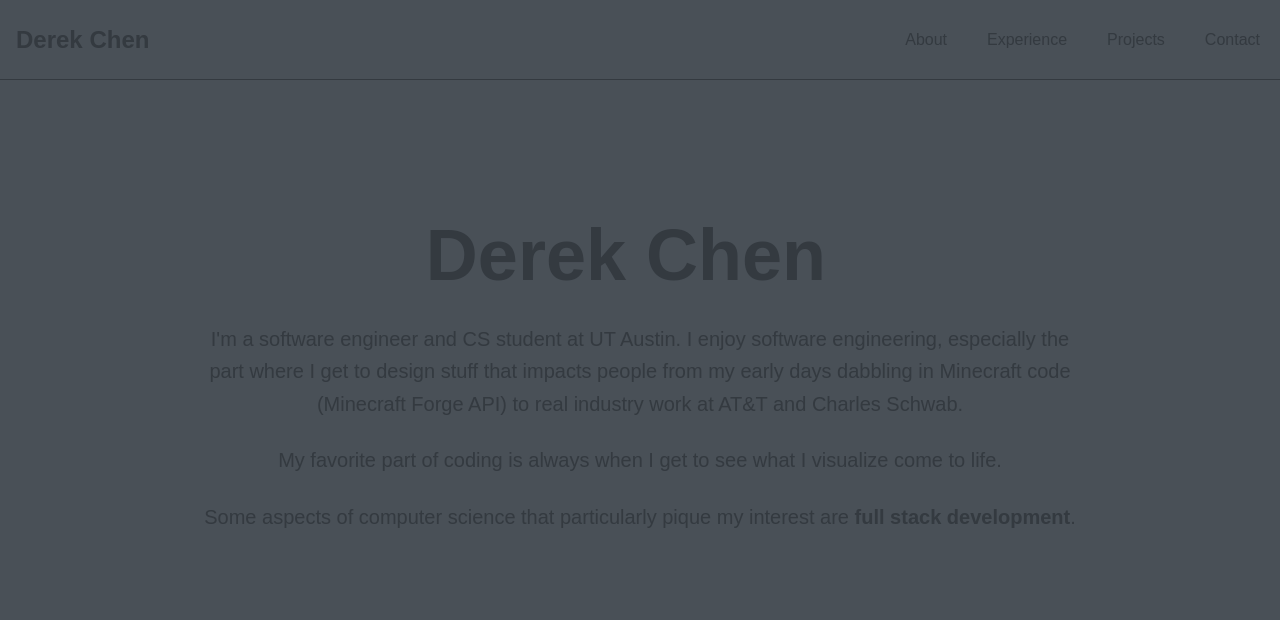
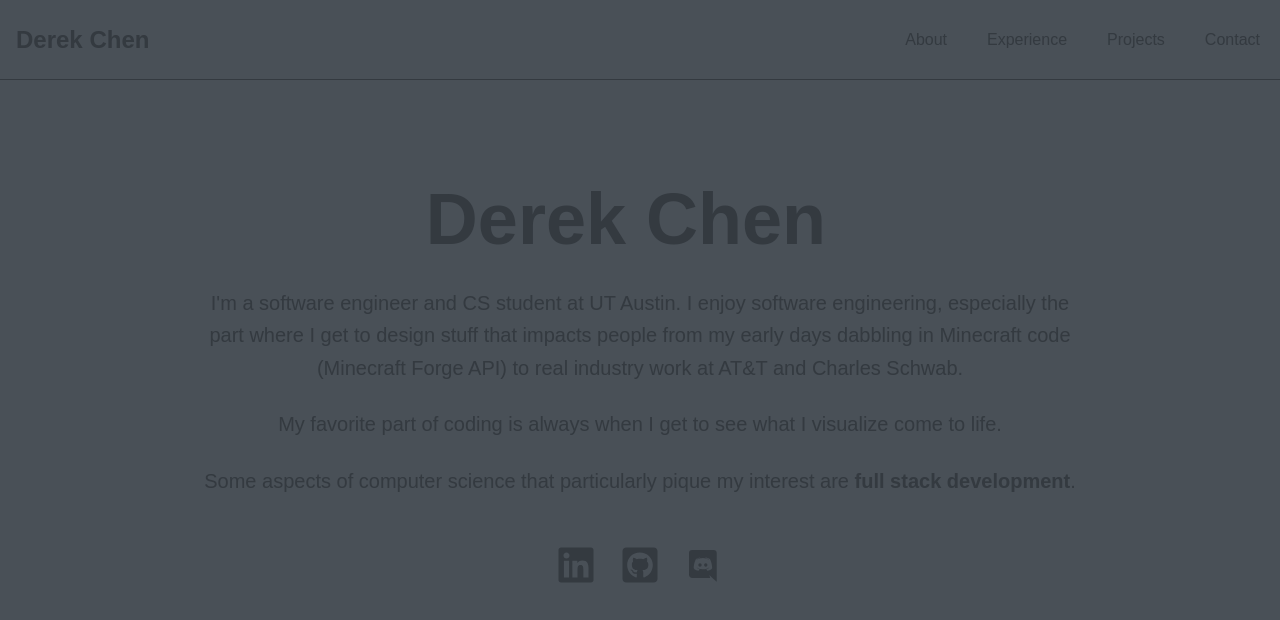
Before and after one commit to DereC4/derek-chen-website, a Next.js app: page / in a window 1280 px wide. Shown: the top 620 px of the page. Built offline with nearby package versions, Linux system fonts and the light colour scheme.

Commit message:
feat: social media icons

```diff
--- a/src/app/page.tsx
+++ b/src/app/page.tsx
@@ -4,6 +4,8 @@ import Navbar from '@/components/Navbar';
 import { TypeAnimation } from 'react-type-animation';
 import Image from 'next/image';
 import ProjectCard from '@/components/ProjectCard';
+import { FaGithubSquare, FaLinkedin } from 'react-icons/fa';
+import { BiLogoDiscord } from 'react-icons/bi';
 
 const templateProjects = [
     {
@@ -39,7 +41,7 @@ export default function Home() {
             {/* First part */}
             <div className='h-screen flex flex-col justify-center items-center px-4 bg-background'>
                 <div className='max-w-[1600px] mx-auto text-center'>
-                    {/* Name with Typing Effect */}
+                    {/* Typing Effect */}
                     <div className='mb-8'>
                         <h1 className='text-5xl md:text-7xl font-bold text-foreground mb-4'>
                             Derek Chen
@@ -73,6 +75,32 @@ export default function Home() {
                             <span className='text-primary font-semibold'>full stack development</span>.
                         </p>
                     </div>
+                    <div className='flex justify-center items-center gap-6 mb-8'>
+                            <a
+                                href='https://www.linkedin.com/in/derekyujirchen/'
+                                target='_blank'
+                                rel='noopener noreferrer'
+                                className='text-foreground hover:text-gray-600 transition-colors duration-300 hover:scale-110 transform'
+                            >
+                                <FaLinkedin size={40} />
+                            </a>
+                            <a
+                                href='https://github.com/DereC4'
+                                target='_blank'
+                                rel='noopener noreferrer'
+                                className='text-foreground hover:text-gray-600 transition-colors duration-300 hover:scale-110 transform'
+                            >
+                                <FaGithubSquare size={40} />
+                            </a>
+                            <a
+                                href='https://discord.com/users/yourDiscordId'
+                                target='_blank'
+                                rel='noopener noreferrer'
+                                className='text-foreground hover:text-gray-600 transition-colors duration-300 hover:scale-110 transform'
+                            >
+                                <BiLogoDiscord size={40} />
+                            </a>
+                        </div>
                 </div>
             </div>
 
@@ -85,7 +113,7 @@ export default function Home() {
                 </div>
             </div>
 
-            {/* Projects Section */}
+            {/* Projects */}
             <div className='min-h-screen bg-secondary py-16 px-4'>
                 <div className='max-w-[1600px] mx-auto'>
                     <div className='text-center mb-16'>
```
